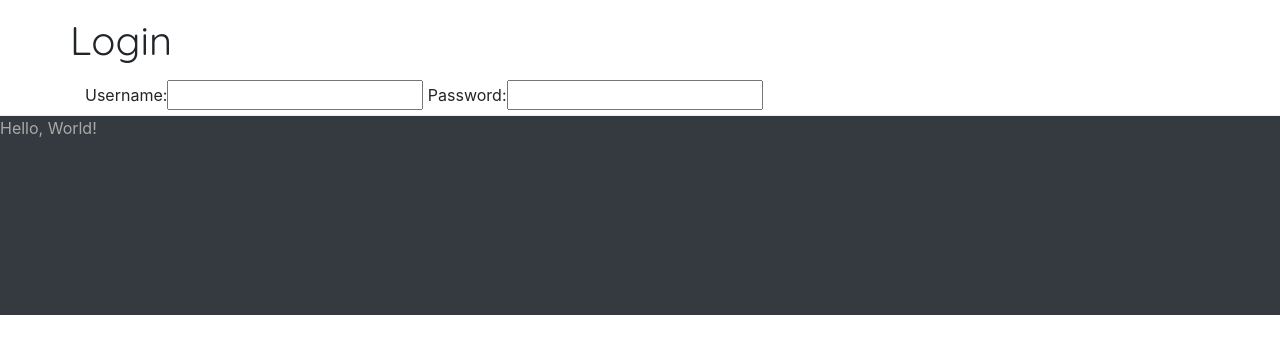
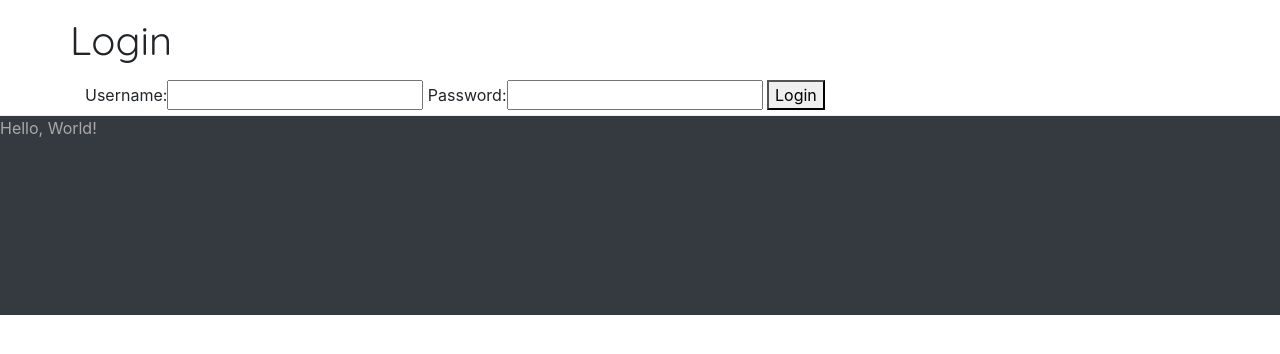
Before and after one commit to adonegan/milestone4-mycomicjumble, a Django app: page /accounts/login/ in a window 1280 px wide. Shown: the part 56-410 px from the top of the page. Run offline with Django 3.2, Linux system fonts and the light colour scheme; some libraries are stand-ins or nearby versions.

Commit message:
Add button and csrf token for form

```diff
--- a/accounts/templates/login.html
+++ b/accounts/templates/login.html
@@ -9,7 +9,8 @@
     <div class="row">
         <div class="col">
             <form method="POST">
-                {{ login_form }}
+                {% csrf_token %} {{ login_form }}
+                <button type="submit">Login</button>
             </form>
         </div>
     </div>
```
